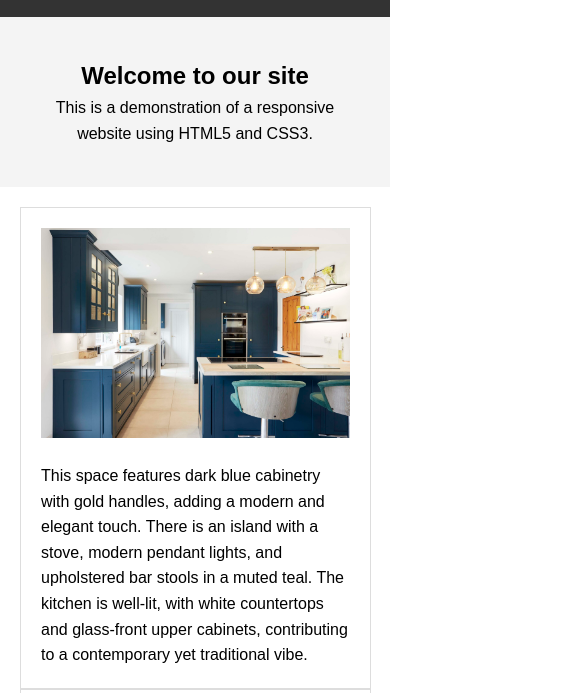
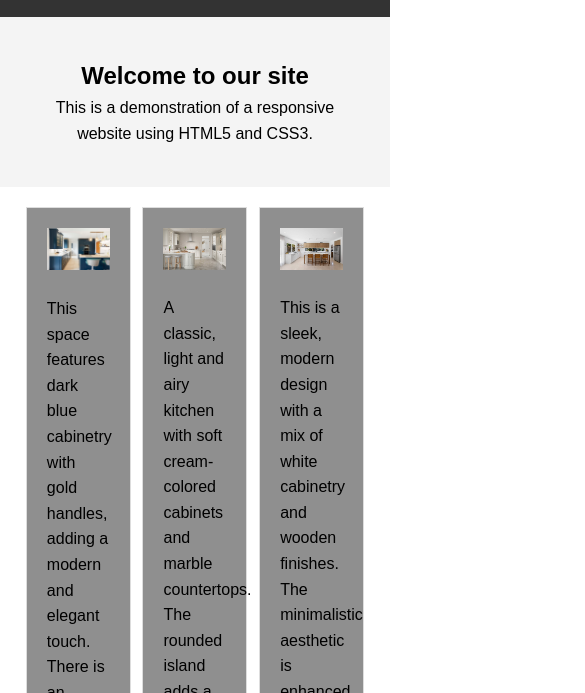
Before and after one commit to henrygraesberg/it2805_gruppe_111, a plain HTML site: page Assignment 3/responsive.html in a window 390 px wide. Shown: the part 151-844 px from the top of the page, 585 px wide, since content can reach past the window. Drawn offline with Linux system fonts and the light colour scheme.

Commit message:
changed to new scalings as well as added colors

```diff
--- a/Assignment 3/responsive.css
+++ b/Assignment 3/responsive.css
@@ -59,26 +59,40 @@
     color: #fff;
   }
 
-  @media ( max-width: 475px) {
-    .features{
-      display: flex;
-      flex-direction: column;
-    }
+  @media (max-width: 768px) {
     .feature-item{
-      display: flex;
-      flex-direction: row;
-      flex-wrap: nowrap;
-      max-width: 640px;
-      height: 30%;
-    }
+      background-color: rgb(62, 91, 108);
 
     }
+  }
 
   @media ( max-width: 640px) {
+    .feature-item{
+      background-color: rgb(161, 98, 109);
+
+    }
+  }
+
+  @media ( max-width: 560px){
+    .feature-item{
+      background-color: rgb(65, 105, 65);
+
+    }
+  }
+
+  @media ( max-width: 475px) {
+    .feature-item{
+      background-color: rgb(143, 143, 143);
+
+    }
+  }
+
+  @media ( max-width: 320px) {
     .features{
       display: flex;
       flex-direction: column;
       width: 310%;
+      gap: 1rem;
 
     }
     .feature-item{
@@ -89,33 +103,3 @@
       align-content: space-between;
     }
   }
-
-  @media ( max-width: 768px) {
-    .features{
-      display: flex;
-      flex-direction: column;
-      width: 310%;
-
-    }
-    .feature-item{
-      display: flex;
-      flex-direction: column;
-      max-width: 640px;
-      height: 30%;
-      align-content: space-between;
-    }
-  }
-
-
-  @media ( max-width: 1024px) {
-    .feature-item {
-      background-color: green;
-    }
-  }
-
-
-  @media ( max-width: 1280px) {
-    .feature-item {
-    background-color: #fff;
-    }
-  }
```
